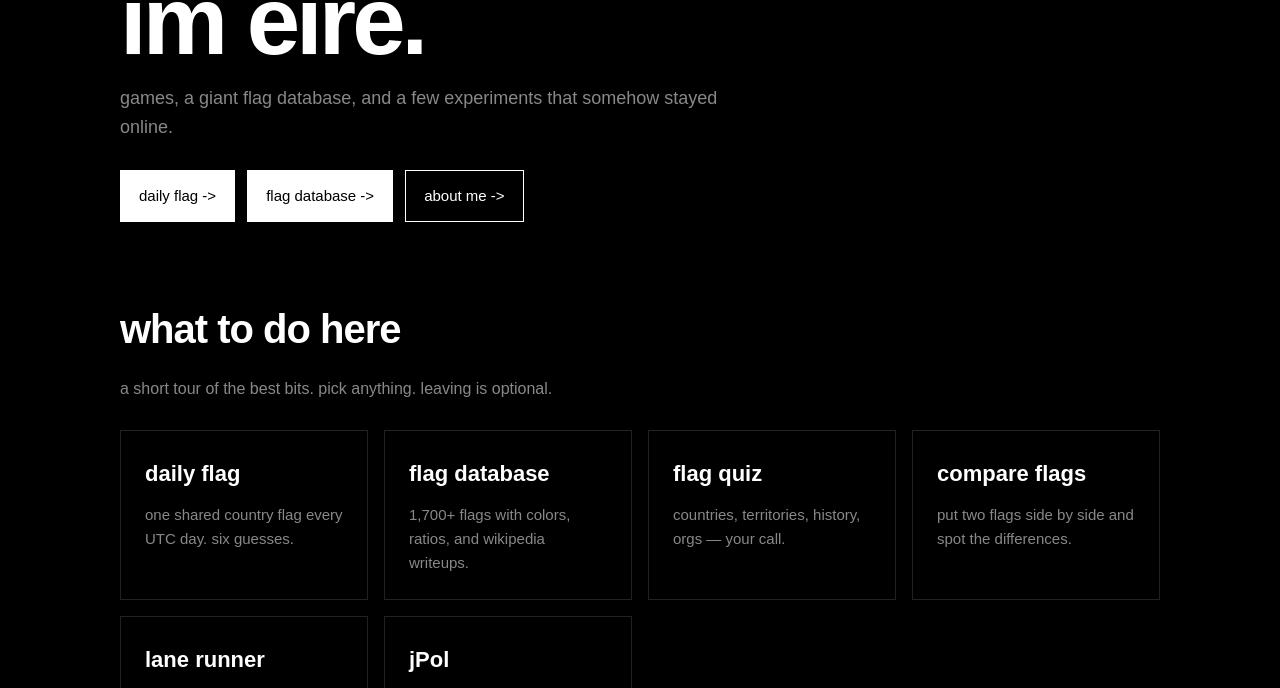
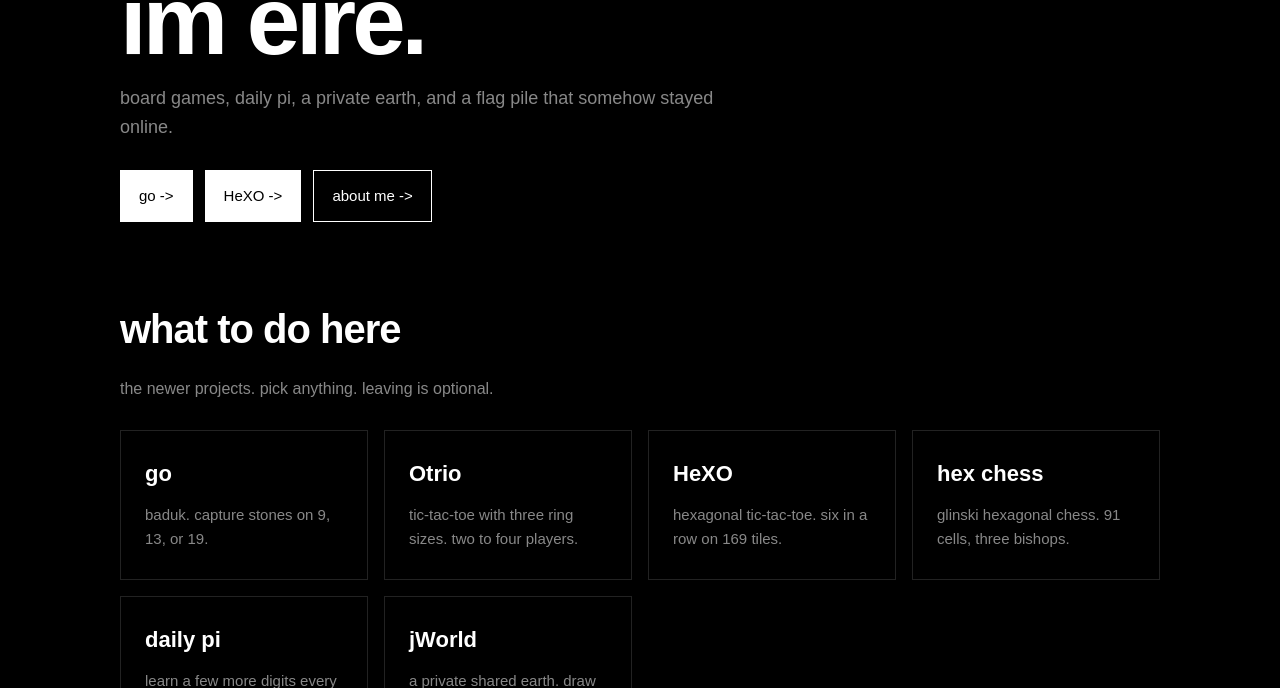
Before and after one commit to eireq/eireq.github.io, a Vue app: page / in a window 1280 px wide. Shown: the part 264-952 px from the top of the page. Built offline with nearby package versions, Linux system fonts and the light colour scheme; no server answers.

Commit message:
v2.7.5.17 egoism

```diff
--- a/src/i18n.js
+++ b/src/i18n.js
@@ -74,26 +74,25 @@ const messages = {
       greeting: "hey.",
       signature: "im eire.",
       lead:
-        "games, a giant flag database, and a few experiments that somehow stayed online.",
+        "board games, daily pi, a private earth, and a flag pile that somehow stayed online.",
       about: "about me ->",
       contact: "contact ->",
-      dailyCta: "daily flag ->",
-      flagDbCta: "flag database ->",
+      goCta: "go ->",
+      hexoCta: "HeXO ->",
       whatTitle: "what to do here",
-      whatIntro:
-        "a short tour of the best bits. pick anything. leaving is optional.",
-      featDaily: "daily flag",
-      featDailyText: "one shared country flag every UTC day. six guesses.",
-      featDb: "flag database",
-      featDbText: "1,700+ flags with colors, ratios, and wikipedia writeups.",
-      featQuiz: "flag quiz",
-      featQuizText: "countries, territories, history, orgs — your call.",
-      featCompare: "compare flags",
-      featCompareText: "put two flags side by side and spot the differences.",
-      featRacing: "lane runner",
-      featRacingText: "change lanes, dodge traffic, chase the leaderboard.",
-      featJpol: "jPol",
-      featJpolText: "full or express values map. no correct answers.",
+      whatIntro: "the newer projects. pick anything. leaving is optional.",
+      featGo: "go",
+      featGoText: "baduk. capture stones on 9, 13, or 19.",
+      featOtrio: "Otrio",
+      featOtrioText: "tic-tac-toe with three ring sizes. two to four players.",
+      featHexo: "HeXO",
+      featHexoText: "hexagonal tic-tac-toe. six in a row on 169 tiles.",
+      featHexchess: "hex chess",
+      featHexchessText: "glinski hexagonal chess. 91 cells, three bishops.",
+      featPi: "daily pi",
+      featPiText: "learn a few more digits every day, then take the quiz.",
+      featJworld: "jWorld",
+      featJworldText: "a private shared earth. draw countries, plant capitals.",
       weekTitle: "flag of the week",
       weekOpen: "open flag record ->",
       weekCompare: "compare it ->",
@@ -653,16 +652,18 @@ const messages = {
       projectsText:
         "i have made quite a lot of random projects over time, mostly websites, small games, discord bots, and other things that i thought would be funny or interesting to make.",
       projectsInclude: "my projects include",
-      randomCountry: "random country",
-      modes: "modes",
-      racing: "racing",
-      flagQuiz: "flag quiz",
+      go: "go",
+      hexo: "HeXO",
+      hexchess: "hex chess",
+      otrio: "Otrio",
+      pi: "daily pi",
+      jworld: "jWorld",
       moreProjects: "you can find more of my projects on my",
       currently: "currently",
       currentlyText:
-        "currently, i am working on this website and also on the arcade game.",
+        "currently, i am working on this website, jWorld, and the board games.",
       planning:
-        "i am also planning to make the projects mentioned above, although knowing me, there is a reasonable chance that i will start something completely different halfway through.",
+        "knowing me, there is a reasonable chance that i will start something completely different halfway through.",
       favoriteFlags: "favorite flags",
       favoriteFlagsText:
         "my favorite flags are ireland, slovakia, armenia, and saint pierre and miquelon, although this list changes whenever i discover another unnecessarily good flag.",
@@ -705,7 +706,29 @@ const messages = {
       menu: "menü",
       close: "schließen",
     },
-    home: { about: "über mich ->", contact: "kontakt ->" },
+    home: {
+      about: "über mich ->",
+      contact: "kontakt ->",
+      lead:
+        "brettspiele, tägliches pi, eine private erde und ein flaggenhaufen, der irgendwie online blieb.",
+      goCta: "go ->",
+      hexoCta: "HeXO ->",
+      whatTitle: "was man hier machen kann",
+      whatIntro: "die neueren projekte. such dir was aus. gehen ist optional.",
+      featGo: "go",
+      featGoText: "baduk. steine fangen auf 9, 13 oder 19.",
+      featOtrio: "Otrio",
+      featOtrioText: "tic-tac-toe mit drei ringgrößen. zwei bis vier spieler.",
+      featHexo: "HeXO",
+      featHexoText: "hexagonales tic-tac-toe. sechs in einer reihe. 169 felder.",
+      featHexchess: "hex-schach",
+      featHexchessText: "glinski-schach. 91 felder, drei läufer.",
+      featPi: "tägliches pi",
+      featPiText: "jeden tag ein paar ziffern mehr, danach ein quiz.",
+      featJworld: "jWorld",
+      featJworldText:
+        "eine private gemeinsame erde. länder zeichnen, hauptstädte setzen.",
+    },
     games: {
       title: "spiele.",
       intro:
@@ -873,16 +896,18 @@ const messages = {
       projectsText:
         "im Laufe der Zeit habe ich viele zufällige Projekte erstellt, meistens Websites, kleine Spiele, Discord-Bots und andere Dinge, die lustig oder interessant schienen.",
       projectsInclude: "zu meinen Projekten gehören",
-      randomCountry: "zufälliges Land",
-      modes: "modi",
-      racing: "racing",
-      flagQuiz: "flaggenquiz",
+      go: "go",
+      hexo: "HeXO",
+      hexchess: "hex-schach",
+      otrio: "Otrio",
+      pi: "tägliches pi",
+      jworld: "jWorld",
       moreProjects: "mehr Projekte findest du auf meinem",
       currently: "aktuell",
       currentlyText:
-        "aktuell arbeite ich an dieser Website und am Arcade-Spiel.",
+        "aktuell arbeite ich an dieser Website, an jWorld und an den Brettspielen.",
       planning:
-        "ich plane außerdem, die genannten Projekte zu erstellen. obwohl es bei mir gut möglich ist, dass ich zwischendurch etwas völlig anderes anfange.",
+        "obwohl es bei mir gut möglich ist, dass ich zwischendurch etwas völlig anderes anfange.",
       favoriteFlags: "lieblingsflaggen",
       favoriteFlagsText:
         "meine Lieblingsflaggen sind Irland, die Slowakei, Armenien und Saint-Pierre und Miquelon. diese Liste ändert sich, sobald ich eine weitere unnötig gute Flagge entdecke.",
@@ -1430,7 +1455,28 @@ messages.rus = mergeMessages(messages.eng, {
     comingSoon: "скоро",
     moreLanguages: "другие языки",
   },
-  home: { about: "обо мне ->", contact: "контакты ->" },
+  home: {
+    about: "обо мне ->",
+    contact: "контакты ->",
+    lead:
+      "настольные игры, пи дня, приватная земля и куча флагов, которая почему-то осталась онлайн.",
+    goCta: "го ->",
+    hexoCta: "HeXO ->",
+    whatTitle: "чем тут заняться",
+    whatIntro: "проекты поновее. выбирай что угодно. уходить необязательно.",
+    featGo: "го",
+    featGoText: "бадук. захват камней на 9, 13 или 19.",
+    featOtrio: "Otrio",
+    featOtrioText: "крестики-нолики с кольцами трёх размеров. от двух до четырёх игроков.",
+    featHexo: "HeXO",
+    featHexoText: "шестиугольные крестики-нолики. шесть в ряд. 169 клеток.",
+    featHexchess: "гекс-шахматы",
+    featHexchessText: "шахматы глинского. 91 клетка, три слона.",
+    featPi: "пи дня",
+    featPiText: "каждый день ещё несколько цифр, потом викторина.",
+    featJworld: "jWorld",
+    featJworldText: "приватная общая земля. рисуй страны и ставь столицы.",
+  },
   games: {
     title: "игры.",
     intro:
@@ -1598,15 +1644,18 @@ messages.rus = mergeMessages(messages.eng, {
     projectsText:
       "со временем я создал много случайных проектов: сайты, небольшие игры, ботов Discord и другие забавные или интересные вещи.",
     projectsInclude: "среди моих проектов",
-    randomCountry: "случайная страна",
-    modes: "режимы",
-    racing: "гонки",
-    flagQuiz: "викторина о флагах",
+    go: "го",
+    hexo: "HeXO",
+    hexchess: "гекс-шахматы",
+    otrio: "Otrio",
+    pi: "пи дня",
+    jworld: "jWorld",
     moreProjects: "больше проектов можно найти на моём",
     currently: "сейчас",
-    currentlyText: "сейчас я работаю над этим сайтом и аркадной игрой.",
+    currentlyText:
+      "сейчас я работаю над этим сайтом, jWorld и настольными играми.",
     planning:
-      "я также планирую сделать упомянутые проекты, хотя, зная себя, могу начать что-нибудь совершенно другое.",
+      "зная себя, я могу начать что-нибудь совершенно другое на полпути.",
     favoriteFlags: "любимые флаги",
     favoriteFlagsText:
       "мои любимые флаги: Ирландия, Словакия, Армения и Сен-Пьер и Микелон.",
--- a/src/seo.js
+++ b/src/seo.js
@@ -32,21 +32,20 @@ export const pages = [
     path: "/",
     title: "eire (eireq) — games, flags, and experiments",
     description:
-      "Personal site of eire (eireq), from Slovakia. Daily flag, a 1,700-flag database, browser games, and small web experiments.",
+      "Personal site of eire (eireq), from Slovakia. Go, HeXO, hex chess, Otrio, daily pi, jWorld, and a 1,700-flag database.",
     jsonLd: [website, person],
     fallback: `
       <h1>hey. im eire.</h1>
-      <p>games, a giant flag database, and a few experiments that somehow stayed online. eire (eireq) is from Slovakia.</p>
+      <p>board games, daily pi, a private earth, and a flag pile that somehow stayed online. eire (eireq) is from Slovakia.</p>
       <nav>
         <a href="/me">about me</a>
+        <a href="/games/go">go</a>
+        <a href="/games/otrio">Otrio</a>
+        <a href="/games/hexo">HeXO</a>
+        <a href="/games/hexchess">hex chess</a>
+        <a href="/tools/pi">daily pi</a>
+        <a href="/jworld">jWorld</a>
         <a href="/games">games</a>
-        <a href="/games/daily">daily flag</a>
-        <a href="/flagdb">flag database</a>
-        <a href="/games/flagquiz">flag quiz</a>
-        <a href="/compare">compare flags</a>
-        <a href="/games/racing">lane runner</a>
-        <a href="/jpol">jPol</a>
-        <a href="/tools">tools</a>
         <a href="/contact">contact</a>
       </nav>`,
   },
@@ -60,7 +59,7 @@ export const pages = [
     fallback: `
       <h1>about me.</h1>
       <p>you can call me eire, eireball, eireq, or irelandball. i am not actually irish. i am from slovakia.</p>
-      <p>i code useless websites and website games, and i collect flags. my username on most platforms is eireq.</p>
+      <p>i code useless websites and website games, and i collect flags. recent projects: <a href="/games/go">go</a>, <a href="/games/hexo">HeXO</a>, <a href="/games/hexchess">hex chess</a>, <a href="/games/otrio">Otrio</a>, <a href="/tools/pi">daily pi</a>, and <a href="/jworld">jWorld</a>. my username on most platforms is eireq.</p>
       <p>contact: <a href="mailto:eireball@proton.me">eireball@proton.me</a>. also on <a href="https://github.com/eireq">github</a>.</p>`,
   },
   {
--- a/src/views/HomeView.vue
+++ b/src/views/HomeView.vue
@@ -4,11 +4,11 @@
       <h1>{{ t("home.greeting") }}<br />{{ t("home.signature") }}</h1>
       <p class="lead">{{ t("home.lead") }}</p>
       <div class="hero-actions">
-        <RouterLink class="button" to="/games/daily">{{
-          t("home.dailyCta")
+        <RouterLink class="button" to="/games/go">{{
+          t("home.goCta")
         }}</RouterLink>
-        <RouterLink class="button" to="/flagdb">{{
-          t("home.flagDbCta")
+        <RouterLink class="button" to="/games/hexo">{{
+          t("home.hexoCta")
         }}</RouterLink>
         <RouterLink class="button button--ghost" to="/me">{{
           t("home.about")
@@ -75,34 +75,34 @@ const weekImage = ref("");
 
 const features = [
   {
-    to: "/games/daily",
-    title: "home.featDaily",
-    text: "home.featDailyText",
+    to: "/games/go",
+    title: "home.featGo",
+    text: "home.featGoText",
   },
   {
-    to: "/flagdb",
-    title: "home.featDb",
-    text: "home.featDbText",
+    to: "/games/otrio",
+    title: "home.featOtrio",
+    text: "home.featOtrioText",
   },
   {
-    to: "/games/flagquiz",
-    title: "home.featQuiz",
-    text: "home.featQuizText",
+    to: "/games/hexo",
+    title: "home.featHexo",
+    text: "home.featHexoText",
   },
   {
-    to: "/compare",
-    title: "home.featCompare",
-    text: "home.featCompareText",
+    to: "/games/hexchess",
+    title: "home.featHexchess",
+    text: "home.featHexchessText",
   },
   {
-    to: "/games/racing",
-    title: "home.featRacing",
-    text: "home.featRacingText",
+    to: "/tools/pi",
+    title: "home.featPi",
+    text: "home.featPiText",
   },
   {
-    to: "/jpol",
-    title: "home.featJpol",
-    text: "home.featJpolText",
+    to: "/jworld",
+    title: "home.featJworld",
+    text: "home.featJworldText",
   },
 ];
 
```
Also changed, not shown: src/views/AboutMeView.vue (+6 -4 lines).
